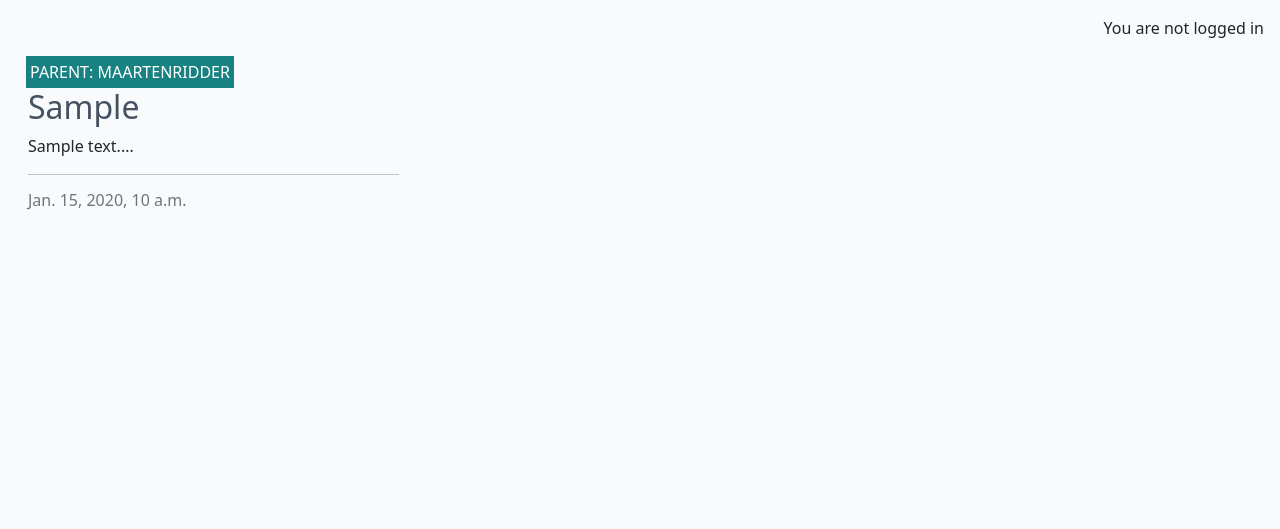
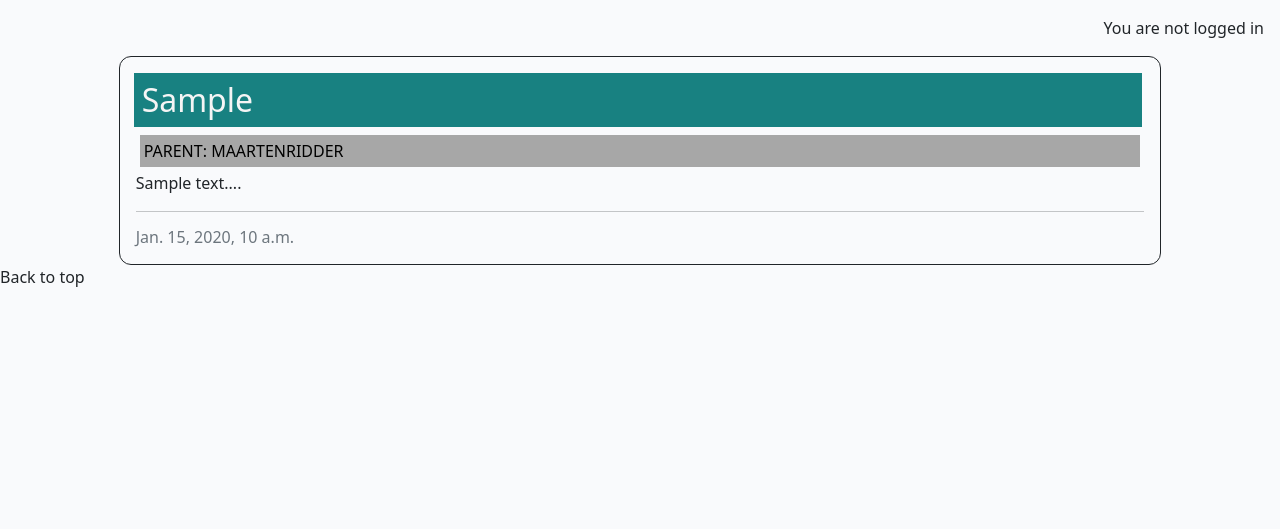
Before and after one commit to MJRidder/village-app, a Django app: template support/templates/support/index.html in a window 1280 px wide. Shown: the part 56-585 px from the top of the page. Run offline with Django 4.2, Linux system fonts and the light colour scheme; the template is opened without the code that fills it: values that come from a table or form of the project are taken from there, others are empty; data comes from the database, SQL or seed files in the repository; tables that the repository leaves empty hold one stand-in row (values such as "Sample post").

Commit message:
support and respond functionalities work, next step bootstrap html

```diff
--- a/static/css/style.css
+++ b/static/css/style.css
@@ -30,16 +30,21 @@ body {
 }
 
 .card {
-    border: none;
+    border: 1px solid;
+    border-radius: 12px;
     background-color: transparent;
 }
 
-.image-container {
+/* .image-container {
     position: relative;
+} */
+
+.card-title {
+    color: whitesmoke;
 }
 
-.image-flash {
-    position: absolute;
+.support-post-header {
+    position: relative;
     bottom: 5%;
     min-width: 30%;
     left: -2px;
@@ -52,9 +57,10 @@ body {
 }
 
 .parent {
-    color: white;
+    color: black;
     margin: 4px;
     text-transform: uppercase;
+    background-color: #a7a7a7;
 }
 
 .masthead {
--- a/support/templates/support/index.html
+++ b/support/templates/support/index.html
@@ -7,21 +7,20 @@
     <div class="row">
 
         <!-- Blog Entries Column -->
-        <div class="col-12 mt-3 left">
+        <div class="col-10 mx-auto">
             <div class="row">
                 {% for support in support_list %}
-                <div class="col-md-4">
-                    <div class="card mb-4">
+                <div class="col-12">
+                    <div class="card">
                         <div class="card-body">
-                            <div class="image-container">
-                                <div class="image-flash">
-                                    <p class="parent">Parent: {{ support.parent }}</p>
-                                </div>
+                            <div class="support-post-header">
+                                <h2 class="card-title mb-2 p-2">{{ support.topic }}</h2>
                             </div>
+
                             <a href="{% url 'support_detail' support.slug %}" class="post-link">
-                                <h2 class="card-title">{{ support.topic }}</h2>
+                                <p class="parent mt-1 mb-1 p-1">Parent: {{ support.parent }}</p>
                             </a>
-                            <p class="card-text">{{ support.content|slice:":100" }}<span>...</span></p>
+                            <p class="card-text">{{ support.content|slice:":200" }}<span>...</span></p>
                             </a>
 
                             <hr />
@@ -57,5 +56,10 @@
     {% endif %}
 </div>
 
+<div>
+    <!-- Need to add a link back to top when you hit the bottom of the page -->
+    <p>Back to top</p>
+</div>
+
 <!-- index.html content ends here -->
 {% endblock %}
--- a/support/templates/support/support_detail.html
+++ b/support/templates/support/support_detail.html
@@ -7,9 +7,9 @@
     <div class="container">
         <div class="row g-0">
             <div class="col-md-6 masthead-text">
-                <!-- Post title goes in these h1 tags -->
+                <!-- Support post topic goes in these h1 tags -->
                 <h1 class="post-title">{{ support.topic }}</h1>
-                <!-- Post author goes before the | the post's created date goes after -->
+                <!-- Support post parent goes before the | the post's created date goes after -->
                 <p class="post-subtitle">{{ support.parent }} | {{ support.created_on }}</p>
             </div>
         </div>
@@ -18,7 +18,7 @@
 
 <div class="container">
     <div class="row">
-        <div class="col card mb-4  mt-3 left  top">
+        <div class="col card mb-10  mt-8 left  top">
             <div class="card-body">
                 <!-- The post content goes inside the card-text. -->
                 <p class="card-text">
--- a/support/views.py
+++ b/support/views.py
@@ -9,7 +9,7 @@ from .forms import RespondForm
 class SupportList(generic.ListView):
     queryset = Support.objects.all().filter(status=1)
     template_name = "support/index.html"
-    paginate_by = 12
+    paginate_by = 10
 
 
 def support_detail(request, slug):
--- a/templates/base.html
+++ b/templates/base.html
@@ -42,7 +42,7 @@
                 <ul class="navbar-nav me-auto mb-2 mb-lg-0">
                     <li class="nav-item">
                         <a class="nav-link {% if request.path == home_url %}active{% endif %}" aria-current="page"
-                            href="#">Home</a>
+                            href="{% url 'home' %}">Home</a>
                     </li>
                     {% if user.is_authenticated %}
                     <li class="nav-item">
--- a/village_app/settings.py
+++ b/village_app/settings.py
@@ -27,7 +27,7 @@ TEMPLATES_DIR = os.path.join(BASE_DIR, 'templates')
 SECRET_KEY = os.environ.get("SECRET_KEY")
 
 # SECURITY WARNING: don't run with debug turned on in production!
-DEBUG = False
+DEBUG = True
 
 ALLOWED_HOSTS = ['127.0.0.1',
                  'localhost',
```
Also changed, not shown: 1 other file.
